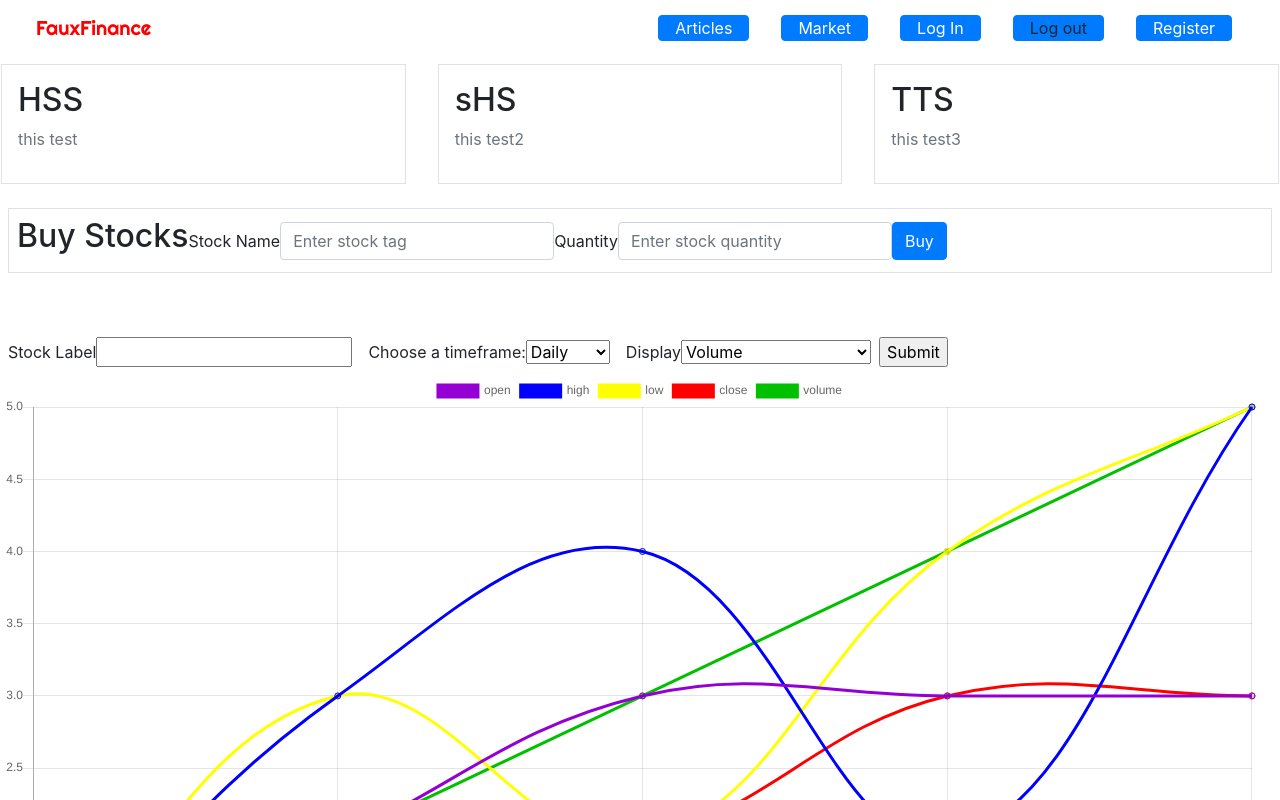
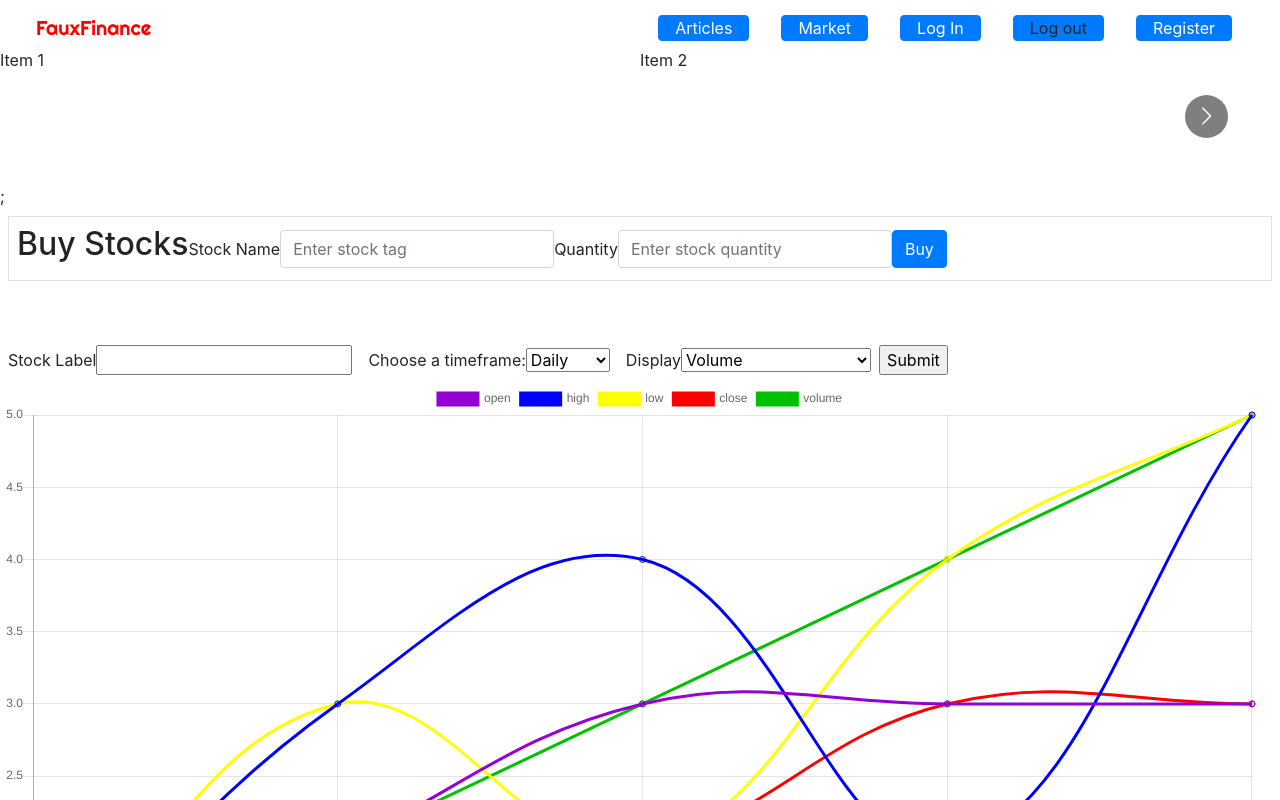
Before and after one commit to ethanhart35/Project3, a React (Create React App) app in the folder client/: page /market in a window 1280 px wide. Shown: the top 800 px of the page. Built offline with nearby package versions, Linux system fonts and the light colour scheme.

Commit message:
react-multi-caresel installed

```diff
--- a/client/package.json
+++ b/client/package.json
@@ -9,6 +9,7 @@
     "react": "^16.6.3",
     "react-chartjs-2": "^2.9.0",
     "react-dom": "^16.6.3",
+    "react-multi-carousel": "^2.5.5",
     "react-router-dom": "^4.3.1",
     "react-scripts": "^2.1.1"
   },
--- a/client/src/components/Graph/graph.js
+++ b/client/src/components/Graph/graph.js
@@ -68,8 +68,6 @@
         // search API using name and a time interval for options
         API.searchStock(this.refs.time.value, this.refs.name.value)
             .then(function (APIdata) {
-                console.log(APIdata)
-
                 // all the actual numbers "meta data" also has useful information to be used (eventually)
                 let stockData = APIdata.data[dataInterval]
 
--- a/client/src/pages/Market/market.js
+++ b/client/src/pages/Market/market.js
@@ -1,6 +1,29 @@
 import React, { Component } from 'react';
 import Graph from '../../components/Graph'
 import API from '../../utils/API';
+
+import Carousel from 'react-multi-carousel';
+import 'react-multi-carousel/lib/styles.css';
+
+const responsive = {
+    superLargeDesktop: {
+        // the naming can be any, depends on you.
+        breakpoint: { max: 4000, min: 3000 },
+        items: 5
+    },
+    desktop: {
+        breakpoint: { max: 3000, min: 1024 },
+        items: 3
+    },
+    tablet: {
+        breakpoint: { max: 1024, min: 464 },
+        items: 2
+    },
+    mobile: {
+        breakpoint: { max: 464, min: 0 },
+        items: 1
+    }
+};
 
 class Market extends Component {
     constructor(props) {
@@ -46,7 +69,11 @@
     render() {
         return (
             <div>
-                <div className="row">
+                <Carousel responsive={responsive}>
+                    <div>Item 1</div>
+                    <div>Item 2</div>
+                    <div>Item 3</div>
+                    <div>Item 4</div>
                     {/* {   // user specific
                         this.state.user.stockData.map((stock, i) => {
                             if (!this.state.user.stockData === undefined) {
@@ -59,10 +86,10 @@
                                     </div>
                                 </div>
                         })
-                    } */}
+                        } */}
                     {   // static stock data
                         this.state.staticStock.map((stock, i) => (
-                            <div className="col p-3 m-3 border">
+                            <div className="col p-2 m-3 border">
                                 <div key={i}>
                                     <h2>{stock.ticker}</h2>
                                     <p className="text-muted">{stock.name}</p>
@@ -70,7 +97,7 @@
                             </div>
                         ))
                     }
-                </div>
+                </Carousel>;
                 <div>
                     <form className="form-inline border p-2 m-2" onSubmit={e => this.buyStocks(e, this.refs.name.value, this.refs.quantity.value)}>
                         <h2>Buy Stocks</h2>
```
Also changed, not shown: 1 other file (tests, documents, lock files or other folders).
